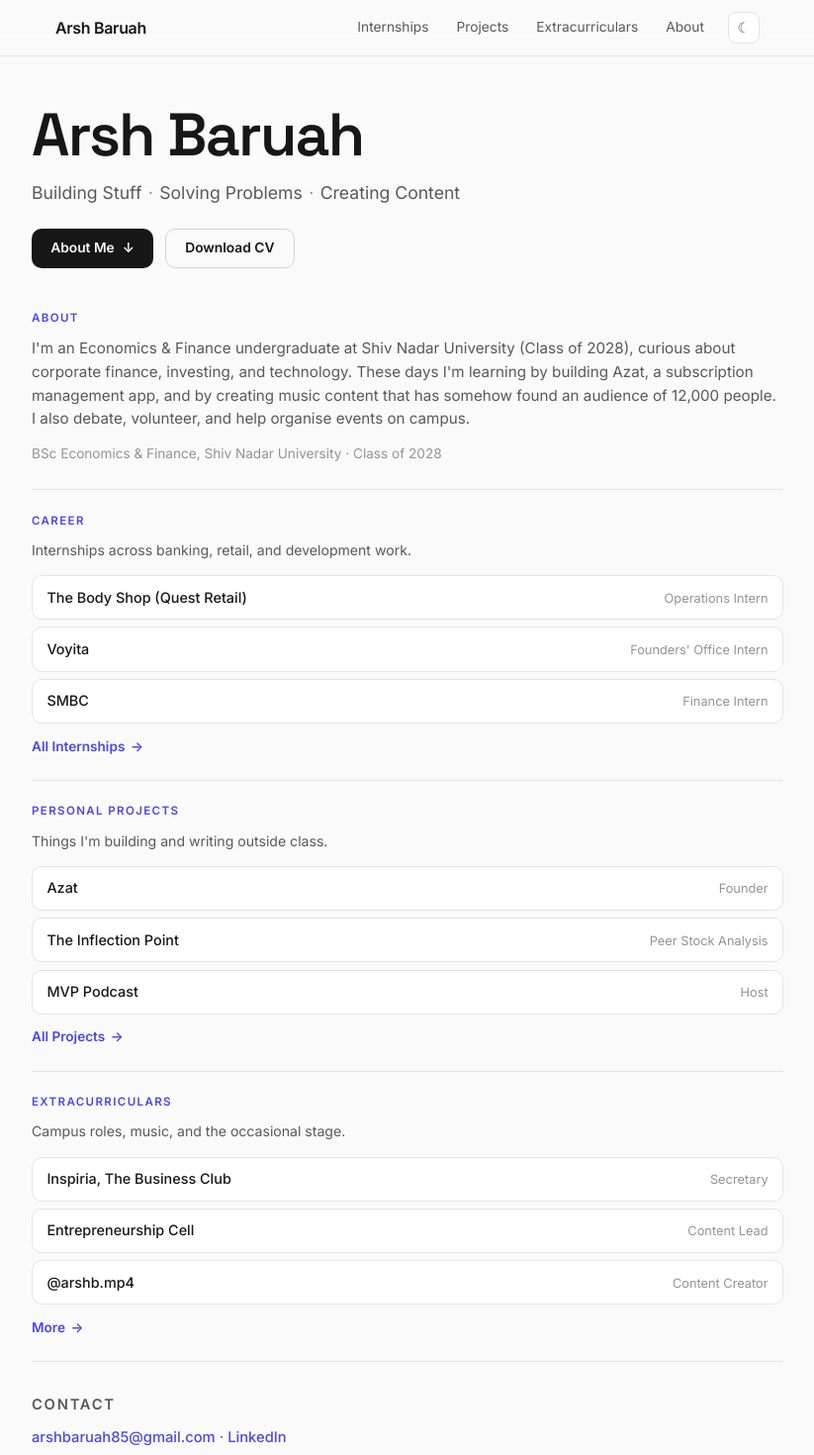
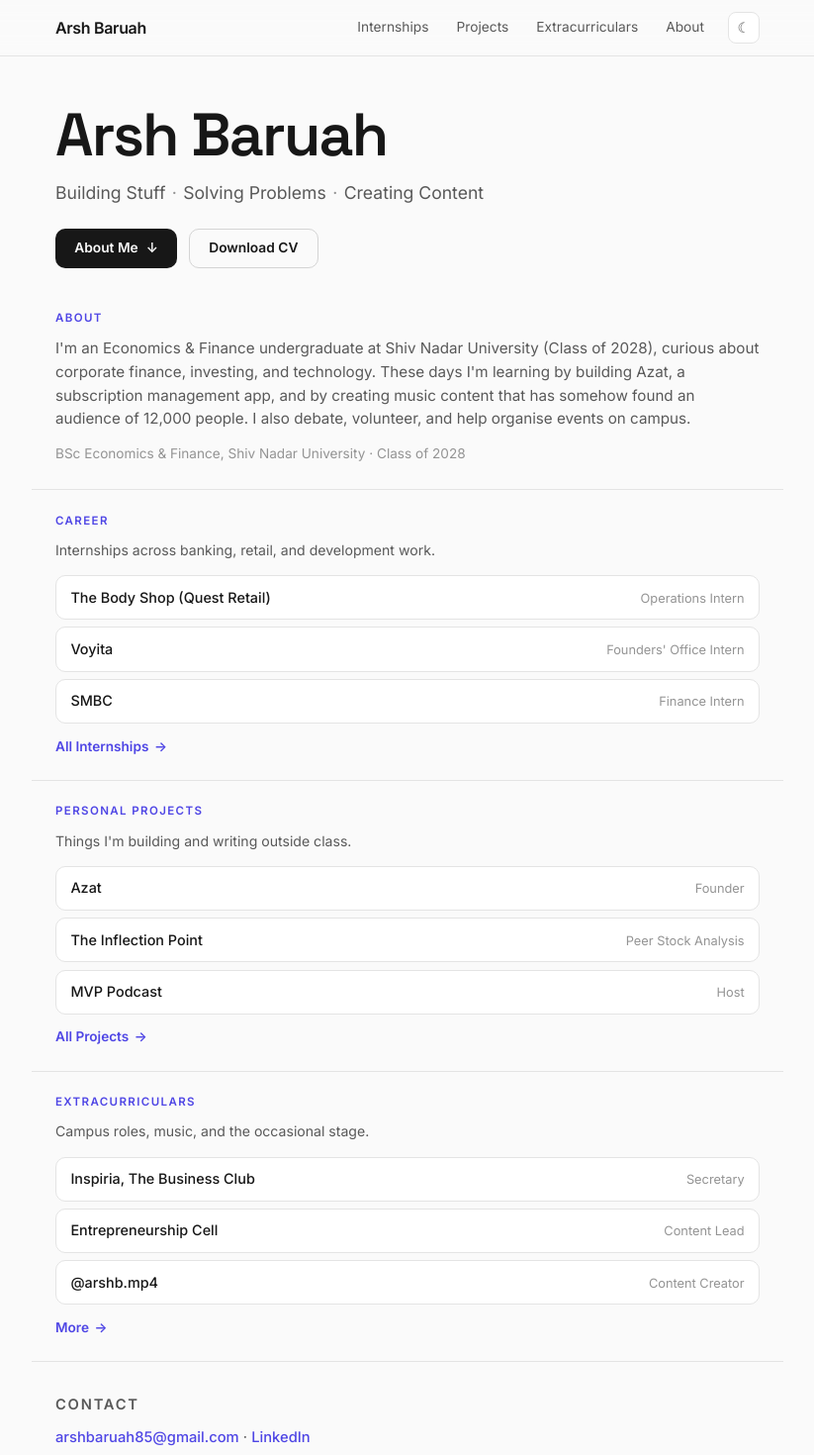
Before and after one commit to arshbaruah/Portfolio, a React (Vite) app: page / in a window 1280 px wide. Shown: the top 1470 px of the page at 99% size, without its empty margins (228-1051 px from the left). Built offline with nearby package versions, Linux system fonts and the light colour scheme.

Commit message:
Fix mobile side padding: stop shorthand padding from zeroing container gutters

```diff
--- a/src/index.css
+++ b/src/index.css
@@ -79,7 +79,8 @@
 }
 
 .page {
-  padding: 5.5rem 0 2.5rem;
+  padding-top: 5.5rem;
+  padding-bottom: 2.5rem;
   animation: pageIn 0.45s ease both;
 }
 
@@ -195,7 +196,8 @@
 
 /* ---------- Hero ---------- */
 .hero {
-  padding: 6.5rem 0 1rem;
+  padding-top: 6.5rem;
+  padding-bottom: 1rem;
 }
 
 .hero h1 {
@@ -252,7 +254,8 @@
 
 /* ---------- Sections ---------- */
 .section {
-  padding: 1.6rem 0;
+  padding-top: 1.6rem;
+  padding-bottom: 1.6rem;
   scroll-margin-top: 72px;
 }
 
@@ -284,7 +287,8 @@
 
 /* ---------- Home preview sections ---------- */
 .preview-block {
-  padding: 1.4rem 0;
+  padding-top: 1.4rem;
+  padding-bottom: 1.4rem;
   border-top: 1px solid var(--border);
 }
 
@@ -554,7 +558,8 @@
 
 /* ---------- Contact ---------- */
 .contact {
-  padding: 2rem 0 2.5rem;
+  padding-top: 2rem;
+  padding-bottom: 2.5rem;
   border-top: 1px solid var(--border);
 }
 
```
